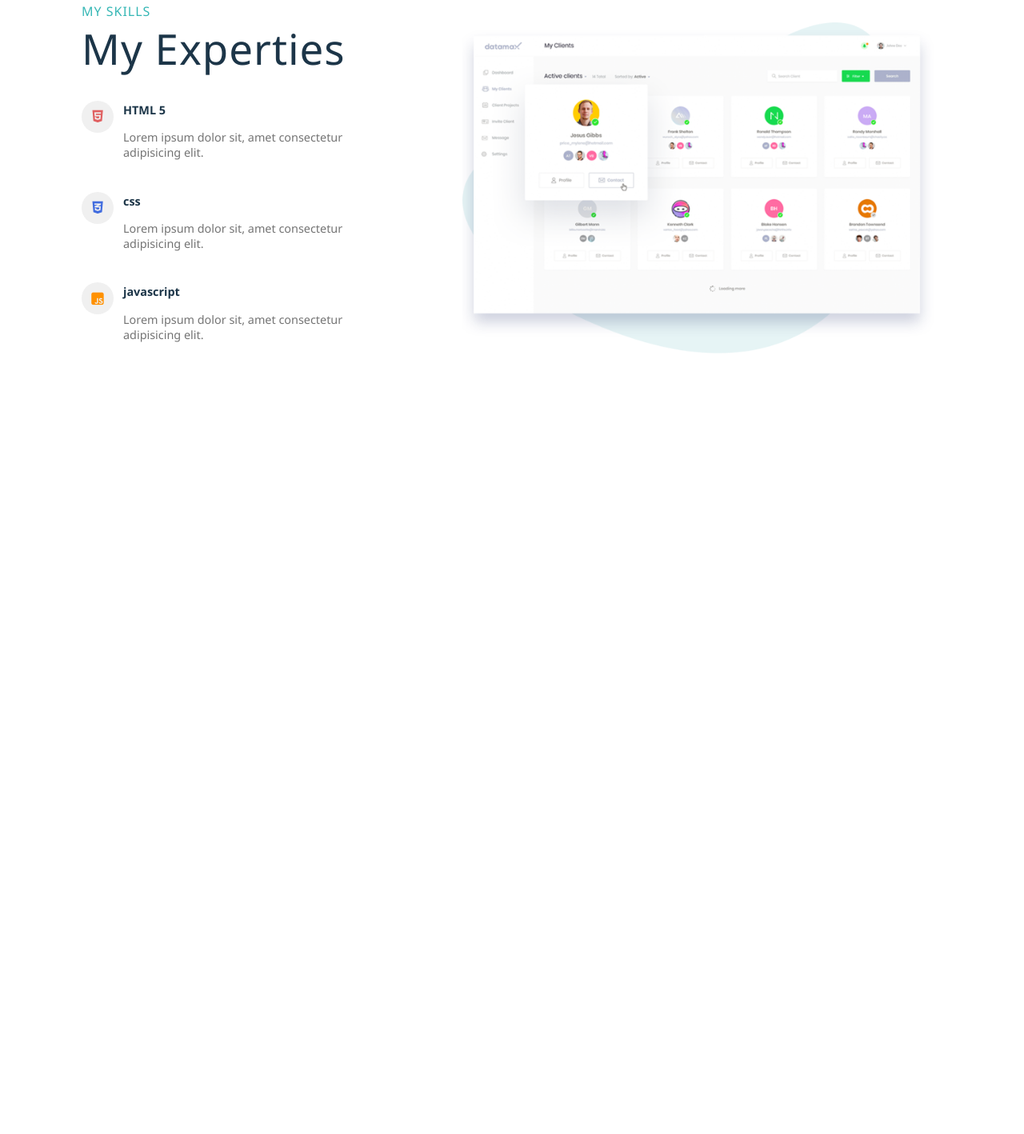
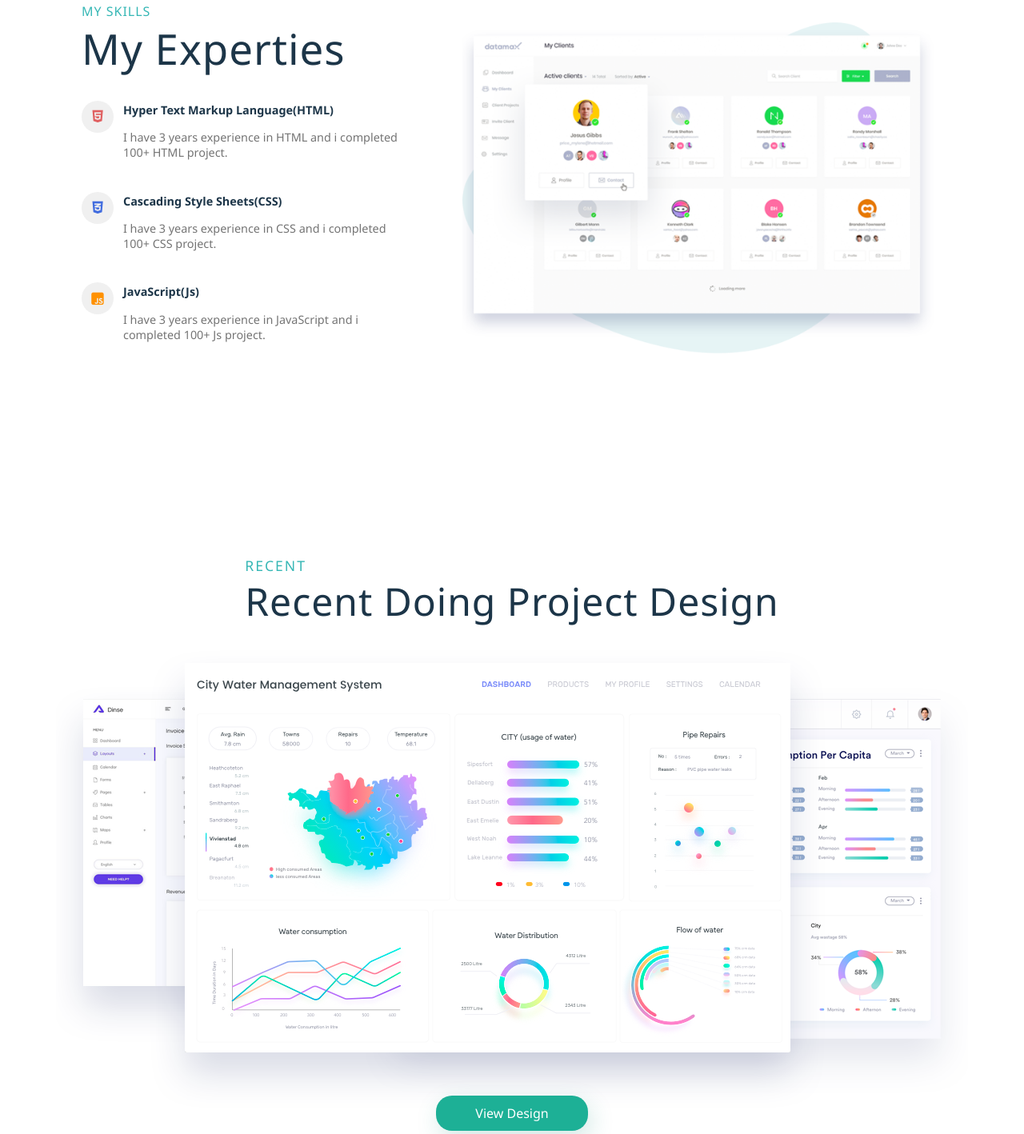
Before and after one commit to vagner531/Website, a plain HTML site: page index.html in a window 1280 px wide. Shown: the part 865-2283 px from the top of the page at 80% size. Before the commit the page ends 2200 px from the top, so only its background shows below. Drawn offline with Linux system fonts and the light colour scheme.

Commit message:
Created recent

```diff
--- a/css/style.css
+++ b/css/style.css
@@ -1,15 +1,13 @@
 
 
-body{
+ body{
   margin: 0;
   padding: 0;
   font-family: 'Segoe UI', Tahoma, Geneva, Verdana, sans-serif;
-  scroll-behavior: smooth;
+  box-sizing: border-box;
 }
 
-*{
-  box-sizing: border-box;
-}
+
 /******* Start Nav ******/
 ul{
   list-style: none;
@@ -21,6 +19,7 @@ a{
   width: 100%;
   height: 100vh;
   position: relative;
+
 }
 nav{
   display: flex;
@@ -72,10 +71,12 @@ nav ul li a:hover{
 	width:100%;
 	height: 100%;
 	object-fit: contain;
+
 }
 .model{
 	width:500px;
 	height: 500px;
+
 }
 .content{
 	width: 90%;
@@ -86,6 +87,7 @@ nav ul li a:hover{
 	left: 50%;
 	top: 50%;
 	transform: translate(-50%,-50%);
+
 }
 .main-text{
 	width:500px;
@@ -99,7 +101,8 @@ nav ul li a:hover{
 .main-text p {
   color: #747474;
 }
-.portfolio-btn{
+.portfolio-btn,
+.recent-btn{
   width: 190px;
   height: 44px;
   display: flex;
@@ -109,8 +112,10 @@ nav ul li a:hover{
   background-color: #1DB096;
   border-radius: 20PX;
   box-shadow: 4PX 10PX 30PX rgba(24,139,119,0.2);
+
 }
-.portfolio-btn:hover{
+.portfolio-btn:hover,
+.recent-btn:hover{
   background-color: #23cdaf;
   transition: all ease 0.2s;
 }
@@ -119,19 +124,24 @@ nav ul li a:hover{
   justify-content: space-around;
   align-items: center;
   width: 90%;
-  margin: auto auto 50pc auto;
+  margin: auto auto 10pc auto;
+
 }
 .skill-text{
   width: 400px;
+
 }
 .skill-img{
   width: 600px;
   height: 600px;
+
 }
 .skill-img img {
   width: 100%;
   height: 100%;
   object-fit: contain;
+
+
 }
 .skill-heading span{
   color:#36b7b5;
@@ -149,6 +159,8 @@ nav ul li a:hover{
 }
 .s-box-container{
   margin-top: 30px;
+
+
 }
 .skill-box{
   display: flex;
@@ -166,6 +178,7 @@ nav ul li a:hover{
   align-items: center;
   background-color: #f0f0f0;
   font-size: 1.1rem;
+
 }
 .s-box-text strong {
   color: #1c3548;
@@ -186,3 +199,40 @@ nav ul li a:hover{
 .fa-js-square{
   color: #ff9100;
 }
+
+/* Recent */
+
+#recent {
+  display: flex;
+  justify-content: center;
+  align-items: center;
+  margin: 30px 0px;
+  flex-direction: column;
+}
+.recent-heading span{
+ color:#36b7b5;
+ font-weight: 500;
+ text-transform: uppercase;
+ letter-spacing: 2px;
+ font-size: 1.1rem;
+}
+.recent-heading h3 {
+  color: #1c3548;
+  font-size: 3rem;
+  margin: 0px;
+  font-weight: 400;
+  letter-spacing: 1px;
+
+}
+.recent-img {
+  margin: 0px 40px;
+}
+
+.recent-img img {
+  width: 100%;
+  height: 100%;
+}
+.recent-btn{
+  width: 190px;
+  margin-top: -20px;
+}
--- a/index.html
+++ b/index.html
@@ -11,8 +11,7 @@
   <!-- fav-icon -->
   <link rel="shortcut icon" href="/images/fav-icon.png">
   <!-- FontAweome -->
-  <script src="https://kit.fontawesome.com/c8e4d183c2.js"
-  crossorigin="anonymous"></script>
+  <script src="https://kit.fontawesome.com/c8e4d183c2.js" crossorigin="anonymous"></script>
 </head>
 
 <body>
@@ -68,9 +67,9 @@
             <i class="fab fa-html5"></i>
           </div>
           <div class="s-box-text">
-            <strong>HTML 5</strong>
+            <strong>Hyper Text Markup Language(HTML)</strong>
             <P>
-              Lorem ipsum dolor sit, amet consectetur adipisicing elit.
+              I have 3 years experience in HTML and i completed 100+ HTML project.
             </P>
           </div>
         </div>
@@ -80,9 +79,9 @@
             <i class="fab fa-css3-alt"></i>
           </div>
           <div class="s-box-text">
-            <strong>css</strong>
+            <strong>Cascading Style Sheets(CSS)</strong>
             <P>
-              Lorem ipsum dolor sit, amet consectetur adipisicing elit.
+              I have 3 years experience in CSS and i completed 100+ CSS project.
             </P>
           </div>
         </div>
@@ -92,9 +91,9 @@
             <i class="fab fa-js-square"></i>
           </div>
           <div class="s-box-text">
-            <strong>javascript</strong>
+            <strong>JavaScript(Js)</strong>
             <P>
-              Lorem ipsum dolor sit, amet consectetur adipisicing elit.
+              I have 3 years experience in JavaScript and i completed 100+ Js project.
             </P>
           </div>
         </div>
@@ -105,6 +104,17 @@
       <img src="/images/skill2.png" alt="">
     </div>
   </section>
+   <!-- recent-project -->
+   <section id="recent">
+     <div class="recent-heading">
+       <span>Recent</span>
+       <h3>Recent Doing Project Design</h3>
+     </div>
+     <div class="recent-img">
+        <img src="/images/recent.png" alt="">
+     </div>
+     <a href="#" class="recent-btn">View Design</a>
+   </section>
 </body>
 
 </html>
```
